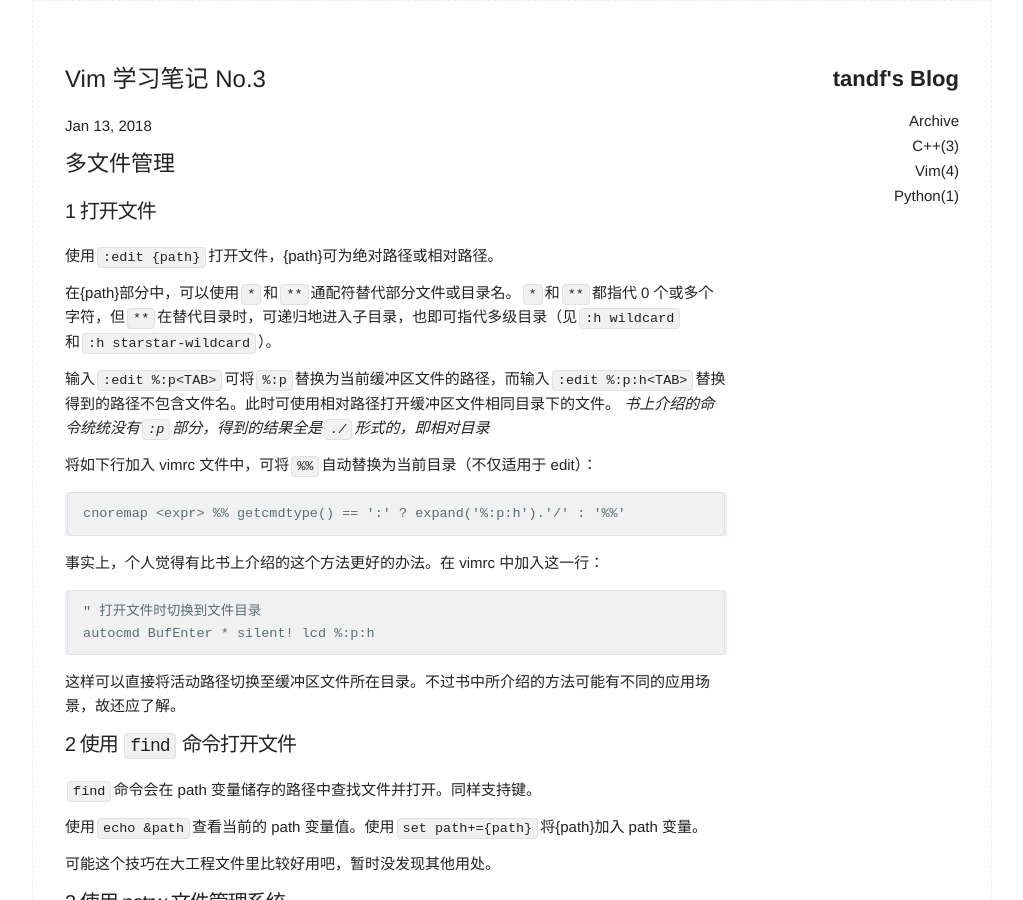
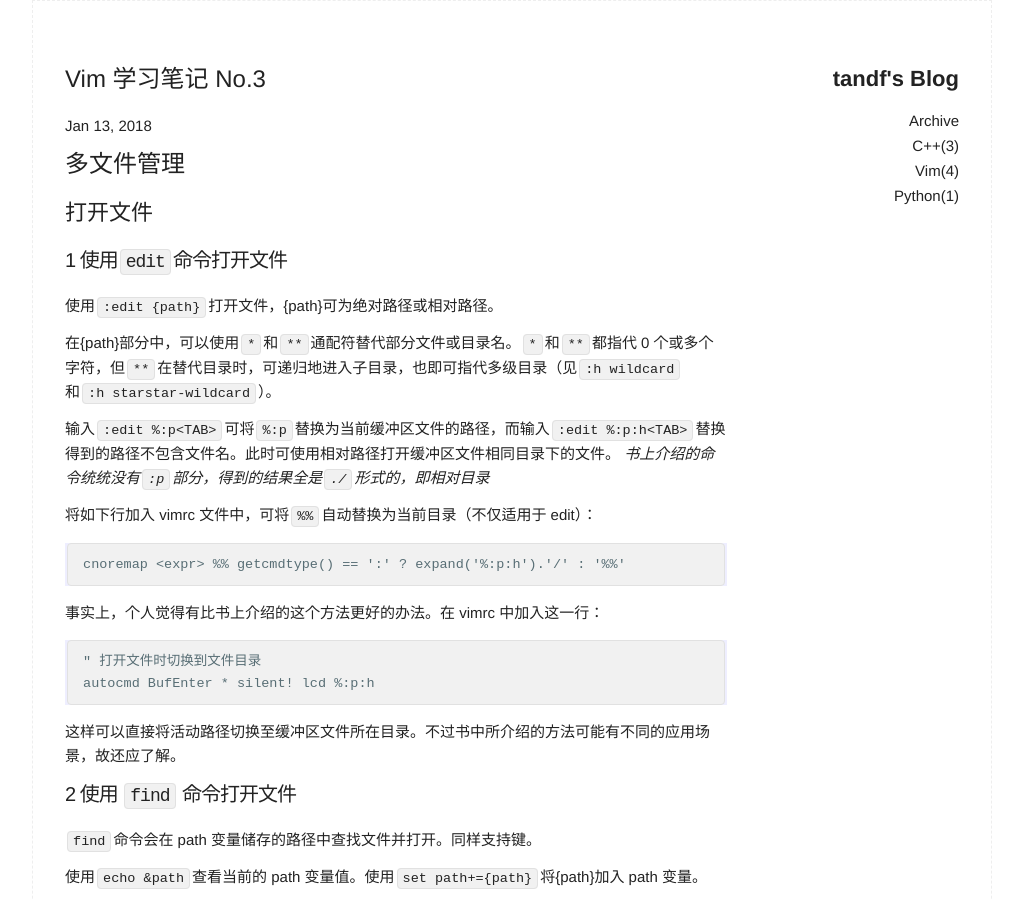
Before and after one commit to tandf/tandf.github.io, a Jekyll site: the page built from _posts/2018-01-13-Studying-Vim-NO3.md, in a window 1280 px wide and 900 px high. Shown: the whole window, without its empty margins (128-1151 px from the left). Built offline with Jekyll 4.4.1, drawn with Linux system fonts in a browser that asks for light colours.

Commit message:
Fix errors

```diff
--- a/_posts/2018-01-13-Studying-Vim-NO3.md
+++ b/_posts/2018-01-13-Studying-Vim-NO3.md
@@ -6,9 +6,11 @@ category: Vim
 
 ---
 
-## 多文件管理
+# 多文件管理
 
-### 1 打开文件
+## 打开文件
+
+### 1 使用`edit`命令打开文件
 使用`:edit {path}`打开文件，{path}可为绝对路径或相对路径。
 
 在{path}部分中，可以使用`*`和`**`通配符替代部分文件或目录名。`*`和`**`都指代 0 个或多个字符，但`**`在替代目录时，可递归地进入子目录，也即可指代多级目录（见`:h wildcard`和`:h starstar-wildcard`）。
@@ -70,7 +72,6 @@ category: Vim
 隐藏缓冲区的内容是针对`:argdo`而特别说明的。`:argdo`命令中可能会修改多个缓冲区，如果启用`hidden`选项的话，缓冲区会默认隐藏，这样就可以在退出 vim 时统一检查文件修改是否正常，并选择是否保存。
 
 ### 4 将工作区切分为窗口
-
 \<C-w>s 水平切分窗口，<C-w>v 垂直切分窗口，这时新窗口会显示与原窗口相同的内容。可以使用`:sp {file}`或`:vs {file}`水平、垂直切分窗口，并在新窗口中打开文件{file}。
 
 在窗口间移动：<C-w>hjkl 上下左右移动，<C-w>w 或<C-w><C-w>。
```
